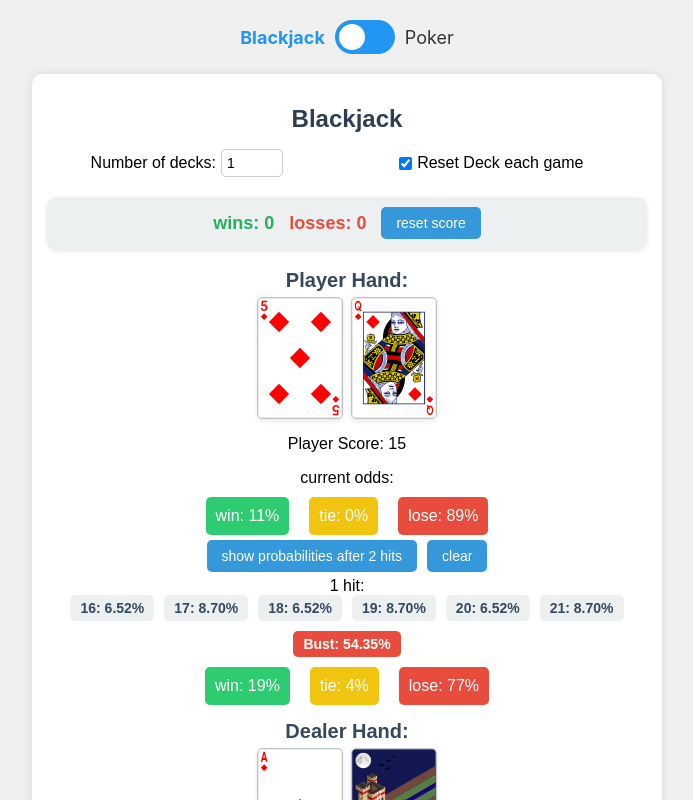
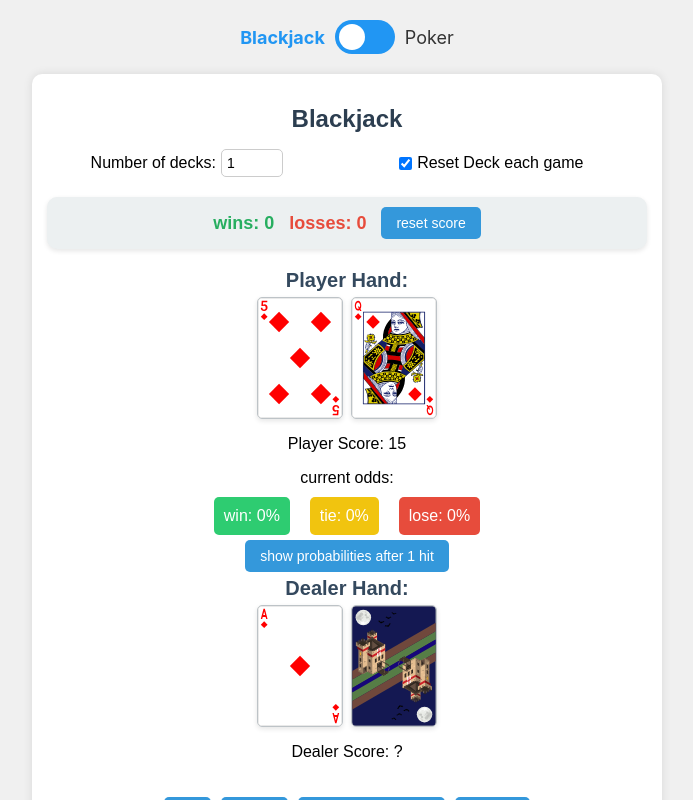
Before and after one commit to ajcaesar/StatJack, a React (Create React App) app in the folder my-app/: page / in a window 1280 px wide. Shown: the top 800 px of the page, without its empty margins (293-986 px from the left). Built offline with nearby package versions, Linux system fonts and the light colour scheme.

Commit message:
before changing to double down tactics

```diff
--- a/my-app/src/blackjack/blackjack.js
+++ b/my-app/src/blackjack/blackjack.js
@@ -21,6 +21,17 @@ function Blackjack() {
   const [wins, setWins] = useState(() => parseInt(localStorage.getItem('wins')) || 0);
   const [losses, setLosses] = useState(() => parseInt(localStorage.getItem('losses')) || 0);
   const [winner, setWinner] = useState('neither');
+
+    // State to manage visibility of each HitOddsList instance
+  const [hitOddsVisibility, setHitOddsVisibility] = useState({});
+
+    // Toggle function to show/hide HitOddsList by index
+    const toggleHitOddsList = (index) => {
+      setHitOddsVisibility(prevVisibility => ({
+        ...prevVisibility,
+        [index]: !prevVisibility[index] // Toggle visibility
+      }));
+    };
 
   const initializeDeck = () => {
     return new Promise(resolve => {
@@ -50,6 +61,14 @@ function Blackjack() {
     localStorage.setItem('losses', losses);
   }, [losses]);
 
+  useEffect(() => {
+    localStorage.setItem('losses', losses);
+  }, [losses]);
+
+  useEffect(() => {
+    if(dealerHand[0] && deck) {
+    setDealerOdds(calculateDealerOdds([dealerHand[0]], deck));
+  }}, [deck]);
 
   useEffect(() => {
     initializeDeck();
@@ -97,6 +116,9 @@ function Blackjack() {
     setShowOdds(false);
     setNumBustsShown(0);
     setBustOdds([]);
+
+    const newDealerOdds = calculateDealerOdds([card3], deck);
+    setDealerOdds(newDealerOdds);
   };
 
   const resetWins = () => {
@@ -179,11 +201,14 @@ function Blackjack() {
     const newCard = await dealCard();
     setPlayerHand(prevHand => {
       const updatedHand = [...prevHand, newCard];
-      // Calculate bust odds here, after the hand has been updated
+      // Recalculate dealer odds if needed
+      const updatedDealerOdds = calculateDealerOdds([dealerHand[0]], deck);
+      setDealerOdds(updatedDealerOdds);
       setBustOdds(fillOdds(updatedHand));
       return updatedHand;
     });
   };
+
 
   const fillOdds = (updatedHand) => {
     let arr = [];
@@ -192,15 +217,6 @@ function Blackjack() {
     }
     return arr;
   };
-
-  useEffect(() => {
-    if (gameStatus === 'playerMove' && playerHand.length > 0) {
-      setBustOdds(fillOdds(playerHand));
-      const odds = calculatePlayerOdds(playerHand, deck, numBustsShown + 1);
-      setBustOdds(prev => [...prev, odds]);
-      setNumBustsShown(prev => prev + 1);
-    }
-  }, [playerHand]);
 
   const dealerHit = async () => {
     let currentHand = [...dealerHand];
@@ -359,8 +375,25 @@ function Blackjack() {
             )}
             {gameStatus ==='playerMove' && (<><button className="numBustsBtn" onClick={updateProbs}>show probabilities after {numBustsShown + 1} hit{numBustsShown > 0 ? 's' : ''}</button>
             {numBustsShown > 0 && (<button className="numBustsBtn" onClick={resetProbs}>clear</button>)}
-            {bustOdds.map((bust, index) => <div id='numBusts' key={index}><>{index + 1} hit{index > 0 ? 's' : ''}: </> <HitOddsList key={index} arr={bust}/>
-            <OddsCalc key={index + 50} dealerArr={dealerOdds.length > 0 ? dealerOdds : calculateDealerOdds([dealerHand[0]], deck)} playerArr={bust}/></div>)}</>)}
+            {/* {bustOdds.map((bust, index) => <div id='numBusts' key={index}><>{index + 1} hit{index > 0 ? 's' : ''}: </>
+            <OddsCalc key={index + 50} dealerArr={dealerOdds} playerArr={bust}/>
+            <HitOddsList  key={index} arr={bust}/>
+            </div>)} */}
+
+            {bustOdds.map((bust, index) => (
+                <div id='numBusts' key={index}>
+                  {index + 1} hit{index > 0 ? 's' : ''}:
+                  <OddsCalc key={index + 50} dealerArr={dealerOdds} playerArr={bust} />
+                  <button onClick={() => toggleHitOddsList(index)}>
+                    {hitOddsVisibility[index] ? 'Hide Details' : 'Show Details'}
+                  </button>
+                  <div style={{ display: hitOddsVisibility[index] ? 'block' : 'none' }}>
+                    <HitOddsList key={index} arr={bust} />
+                  </div>
+                </div>
+              ))}
+            </>)}
+
           </div>
           <div className="hand dealer-hand">
             <h2>Dealer Hand:</h2>
--- a/my-app/src/blackjack/components/hitOdds.js
+++ b/my-app/src/blackjack/components/hitOdds.js
@@ -5,7 +5,7 @@ function HitOddsList({ arr }) {
     <div className="odds-list">
       {arr.map((value, i) => (value >= 0.005 ?
         <p key={i} className={i === 21 ? 'bust' : ''}>
-          {i === 21 ? 'Bust' : `${i + 1}`}: {(value * 100).toFixed(2)}%
+          {i === 21 ? 'Bust' : `${i + 1}`}: {(value * 100).toFixed(0)}%
         </p> : null
       ))}
     </div>
--- a/my-app/src/blackjack/components/oddsList.js
+++ b/my-app/src/blackjack/components/oddsList.js
@@ -5,7 +5,7 @@ function OddsList({ arr }) {
     <div className="odds-list">
       {arr.map((value, i) => (
         <p key={i} className={i + 17 === 22 ? 'bust' : ''}>
-          {i + 17 === 22 ? 'Bust' : `${i + 17}`}: {(value*100).toFixed(2)}%
+          {i + 17 === 22 ? 'Bust' : `${i + 17}`}: {(value*100).toFixed(0)}%
         </p>
       ))}
       {/* <div>sum: {sumArr(arr)}</div> */}
```
